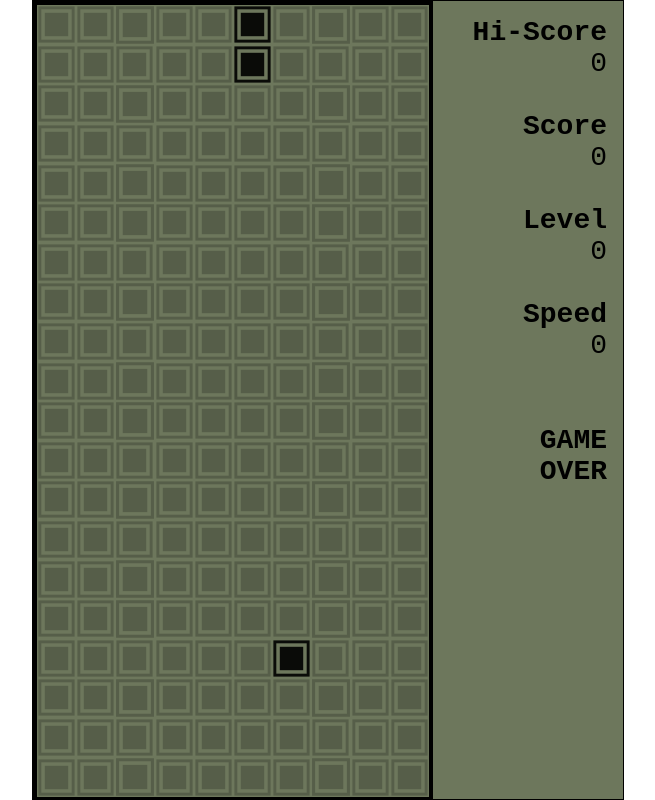
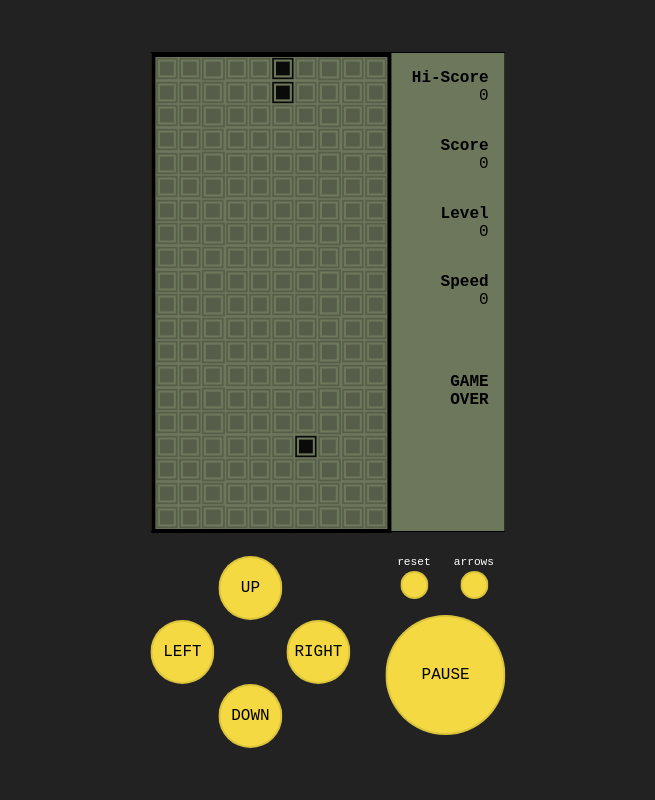
Before and after one commit to Devoter/snake, a website built with webpack: page src/index.html in a window 1280 px wide. Shown: the whole page, without its empty margins (312-967 px from the left). Built offline with nearby package versions, Linux system fonts and the light colour scheme.

Commit message:
Add soft buttons

```diff
--- a/src/index.html
+++ b/src/index.html
@@ -8,9 +8,10 @@
     <meta name="viewport" content="width=device-width, initial-scale=1, maximum-scale=1, user-scalable=no">
 </head>
 <body>
-    <div class="container" id="display">
-        <div class="snake" id="snake">
-        </div>
+    <div class="container" id="container">
+        <div class="display" id="display">
+            <div class="snake" id="snake"></div>
+
             <div class="info">
                 <div class="info-block">
                     <label class="info-block__label">Hi-Score</label>
@@ -49,5 +50,40 @@ H, ESC         - Show this text
                 </div>
             </div>
         </div>
+
+        <div class="controls">
+            <div class="controls__main">
+                <div class="controls__arrows">
+                    <div class="controls__arrows-line">
+                        <button class="push-button push-button_middle">UP</button>
+                    </div>
+                    <div class="controls__arrows-line controls__arrows-line_wide">
+                        <button class="push-button push-button_middle">LEFT</button>
+                        <button class="push-button push-button_middle">RIGHT</button>
+                    </div>
+                    <div class="controls__arrows-line">
+                        <button class="push-button push-button_middle">DOWN</button>
+                    </div>
+                </div>
+
+                <div>
+                    <div class="controls__reset">
+                        <div class="controls__button-block">
+                            <span class="controls__label">reset</span>
+                            <br>
+                            <button class="push-button push-button_small"></button>
+                        </div>
+                        <div class="controls__button-block">
+                            <span class="controls__label">arrows</span>
+                            <br>
+                            <button class="push-button push-button_small"></button>
+                        </div>
+                    </div>
+
+                    <button class="push-button push-button_big">PAUSE</button>
+                </div>
+            </div>
+        </div>
+    </div>
 </body>
 </html>
--- a/src/style/app.scss
+++ b/src/style/app.scss
@@ -1,8 +1,11 @@
 @import 'main';
 
 @import 'container/container';
+@import 'display/display';
 @import 'snake/snake';
 @import 'snake-cell/snake-cell';
 @import 'help/help';
 @import 'info/info';
 @import 'info-block/info-block';
+@import 'controls/controls';
+@import 'push-button/push-button';
--- a/src/style/container/container.scss
+++ b/src/style/container/container.scss
@@ -1,13 +1,8 @@
 .container {
-    font-family: monospace;
-    background-color: #6d775c;
+    display: flex;
+    flex-direction: column;
     position: fixed;
     top: 50%;
     left: 50%;
     transform: translate(-50%, -50%);
-    border: 1px solid;
-    display: flex;
-    flex-direction: row;
-    width: 74vh;
-    height: 100vh;
 }
--- /dev/null
+++ b/src/style/controls/controls.scss
@@ -0,0 +1,51 @@
+.controls {
+    padding-top: 3vh;
+
+    &__label {
+        color: #fff;
+        display: inline-block;
+        width: 100%;
+        text-align: center;
+        font-family: monospace;
+        font-size: 1.4vh;
+        padding-bottom: 0.4vh;
+    }
+
+    &__main {
+        display: flex;
+        flex-direction: row;
+        justify-content: space-between;
+    }
+
+    &__reset {
+        display: flex;
+        flex-direction: row;
+        justify-content: space-around;
+        align-items: center;
+        margin-bottom: 2vh;
+    }
+
+    &__button-block {
+        text-align: center;
+    }
+
+    &__arrows {
+        display: flex;
+        flex-direction: row;
+        flex-wrap: wrap;
+        justify-content: center;
+        align-items: center;
+        width: 25vh;
+    }
+
+    &__arrows-line {
+        display: flex;
+        justify-content: center;
+        align-items: center;
+        width: 100%;
+
+        &_wide {
+            justify-content: space-between;
+        }
+    }
+}
--- /dev/null
+++ b/src/style/display/display.scss
@@ -0,0 +1,11 @@
+.display {
+    --height: 60vh;
+    font-family: monospace;
+    background-color: #6d775c;
+
+    border: 1px solid;
+    display: flex;
+    flex-direction: row;
+    width: calc(var(--height) * 0.74);
+    height: var(--height);
+}
--- a/src/style/info-block/info-block.scss
+++ b/src/style/info-block/info-block.scss
@@ -2,16 +2,17 @@
     display: flex;
     flex-direction: column;
     padding: 2vh;
+    user-select: none;
 
     &__label {
-        font-size: 3.5vh;
+        font-size: 2vh;
         font-weight: bold;
         display: block;
         text-align: right;
     }
 
     &__value {
-        font-size: 3.5vh;
+        font-size: 2vh;
         display: block;
         text-align: right;
     }
--- a/src/style/main.scss
+++ b/src/style/main.scss
@@ -5,4 +5,5 @@
 html, body {
     padding: 0;
     margin: 0;
+    background-color: #222;
 }
--- /dev/null
+++ b/src/style/push-button/push-button.scss
@@ -0,0 +1,27 @@
+.push-button {
+    background-color: #f4d942;
+    border-radius: 100%;
+    border: 2px solid rgba(0, 0, 0, .1);
+    outline: none;
+    font-family: monospace;
+    font-size: 2vh;
+
+    &_small {
+        width: 3.5vh;
+        height: 3.5vh;
+    }
+
+    &_middle {
+        width: 8vh;
+        height: 8vh;
+    }
+
+    &_big {
+        width: 15vh;
+        height: 15vh;
+    }
+
+    &_active {
+        background-color: #e0c73c;
+    }
+}
--- a/src/style/snake-cell/snake-cell.scss
+++ b/src/style/snake-cell/snake-cell.scss
@@ -1,5 +1,5 @@
 .snake-cell {
-    opacity: 0.2;
+    opacity: .2;
     background-image: url('../img/cell.svg');
     background-repeat: no-repeat;
     background-position: center center;
@@ -10,6 +10,6 @@
     display: flex;
 
     &_active {
-        opacity: 0.9;
+        opacity: .9;
     }
 }
--- a/src/style/snake/snake.scss
+++ b/src/style/snake/snake.scss
@@ -1,10 +1,11 @@
 .snake {
+    --height: 60vh;
     border: 0.5vh solid;
     display: flex;
     flex-direction: row;
     flex-wrap: wrap;
     flex-grow: 0;
     flex-shrink: 0;
-    width: 50vh;
-    height: 100vh;
+    width: calc(var(--height) * 0.5);
+    height: var(--height);
 }
```
Lines whose indentation alone changed are shown as unchanged.
